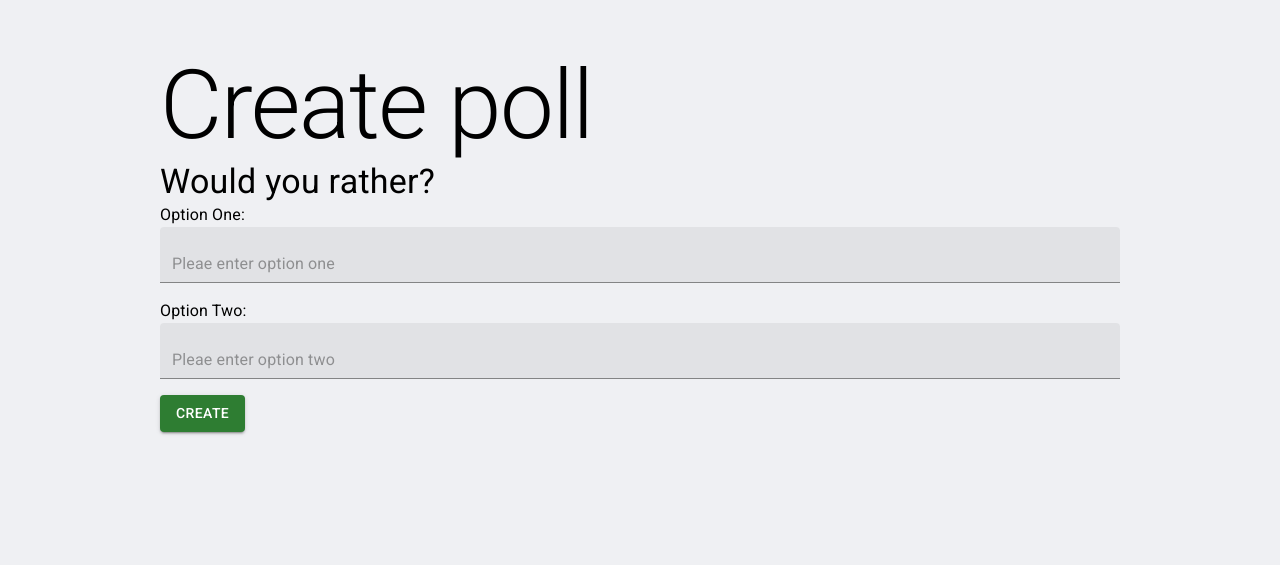
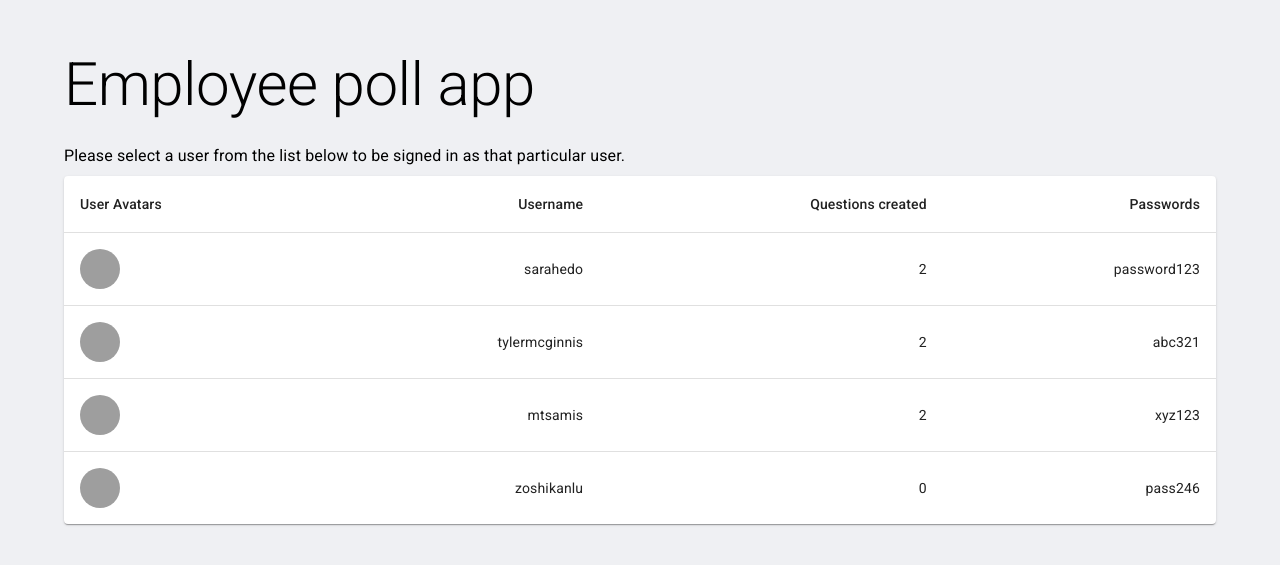
Before and after one commit to jshsmth/employee-poll-app, a React (Create React App) app: page /add in a window 1280 px wide. Shown: the part 111-676 px from the top of the page. Built offline with nearby package versions, Linux system fonts and the light colour scheme; grey boxes are pictures that could not be loaded.

Commit message:
route logic to prevent white screen and to prompt user to choose account

```diff
--- a/src/components/CreatePoll.js
+++ b/src/components/CreatePoll.js
@@ -10,6 +10,7 @@ import { Typography } from "@mui/material";
 import { useNavigate } from "react-router-dom";
 import { _saveQuestion } from "../store/_DATA";
 import { addQuestions } from "../store/questionSlice";
+import App from "./App";
 
 function CreatePoll() {
   const userLoggedIn = useSelector((state) => state.users?.userLoggedIn?.id);
@@ -33,6 +34,7 @@ function CreatePoll() {
   return (
     <div>
       {currentUser && <Nav />}
+      {currentUser && (
         <Box
           sx={{
             margin: "10rem",
@@ -82,6 +84,8 @@ function CreatePoll() {
             </Button>
           </form>
         </Box>
+      )}
+      {!currentUser && <App />}
     </div>
   );
 }
--- a/src/components/Leaderboard.js
+++ b/src/components/Leaderboard.js
@@ -12,6 +12,7 @@ import Container from "@mui/material/Container";
 import Box from "@mui/system/Box";
 import Typography from "@mui/material/Typography";
 import Avatar from "@mui/material/Avatar";
+import App from "./App";
 
 function createData(avatarUrl, name, questionsMade, created, totalPoints) {
   return { avatarUrl, name, questionsMade, created, totalPoints };
@@ -91,6 +92,7 @@ function Leaderboard() {
           </Box>
         </Container>
       )}
+      {!userLoggedIn && <App />}
     </div>
   );
 }
--- a/src/components/ViewPoll.js
+++ b/src/components/ViewPoll.js
@@ -11,6 +11,7 @@ import Grid from "@mui/material/Grid";
 import { styled } from "@mui/material/styles";
 import { Link } from "react-router-dom";
 import Nav from "./Nav";
+import App from "./App";
 
 function ViewPoll() {
   let { id } = useParams();
@@ -40,6 +41,7 @@ function ViewPoll() {
   return (
     <>
       {userLoggedIn && <Nav />}
+      {userLoggedIn && (
         <Container
           maxWidth="lg"
           sx={{
@@ -133,6 +135,8 @@ function ViewPoll() {
             <Grid item xs={6}></Grid>
           </Grid>
         </Container>
+      )}
+      {!userLoggedIn && <App />}
     </>
   );
 }
```
Lines whose indentation alone changed are shown as unchanged.
